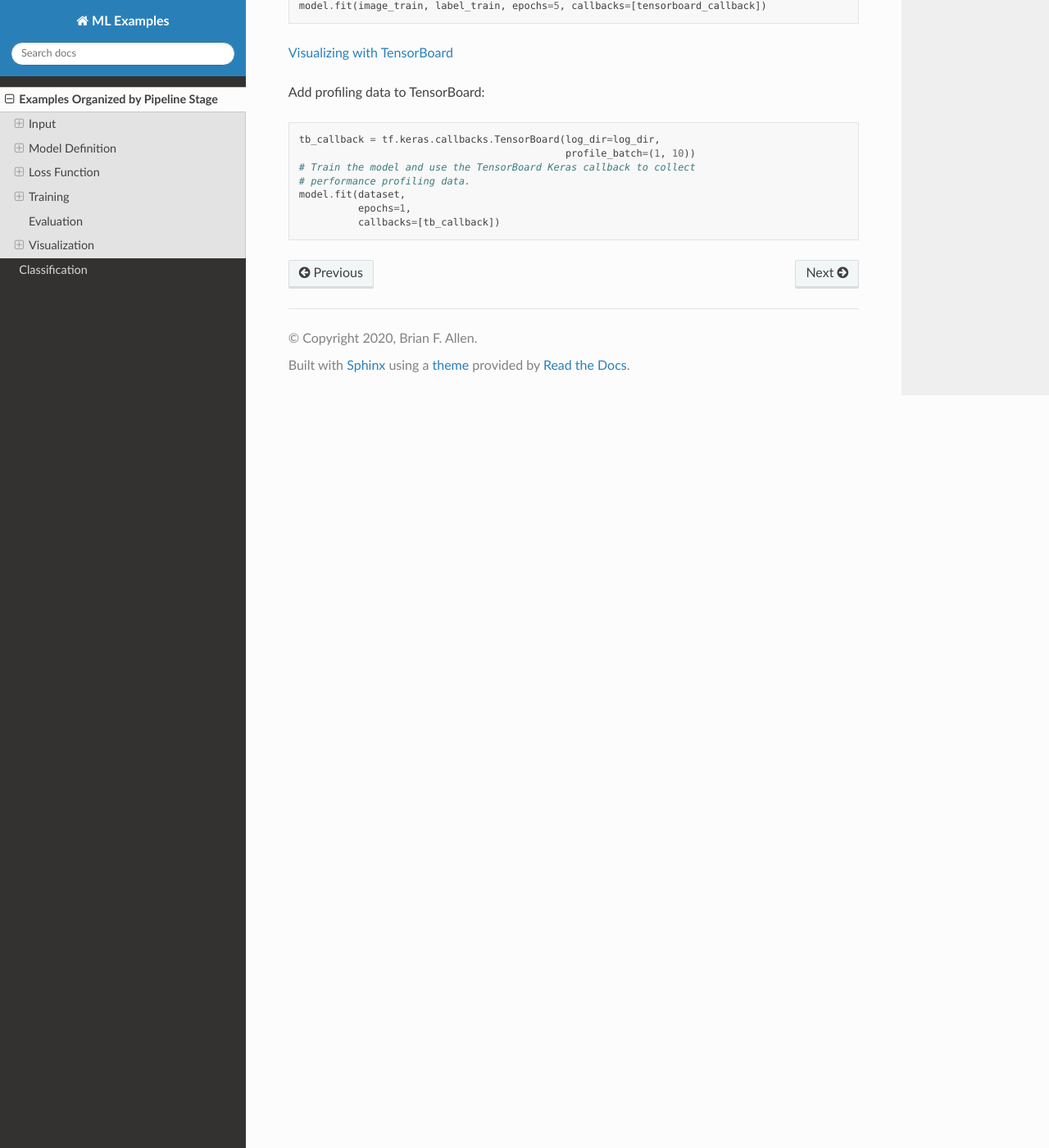
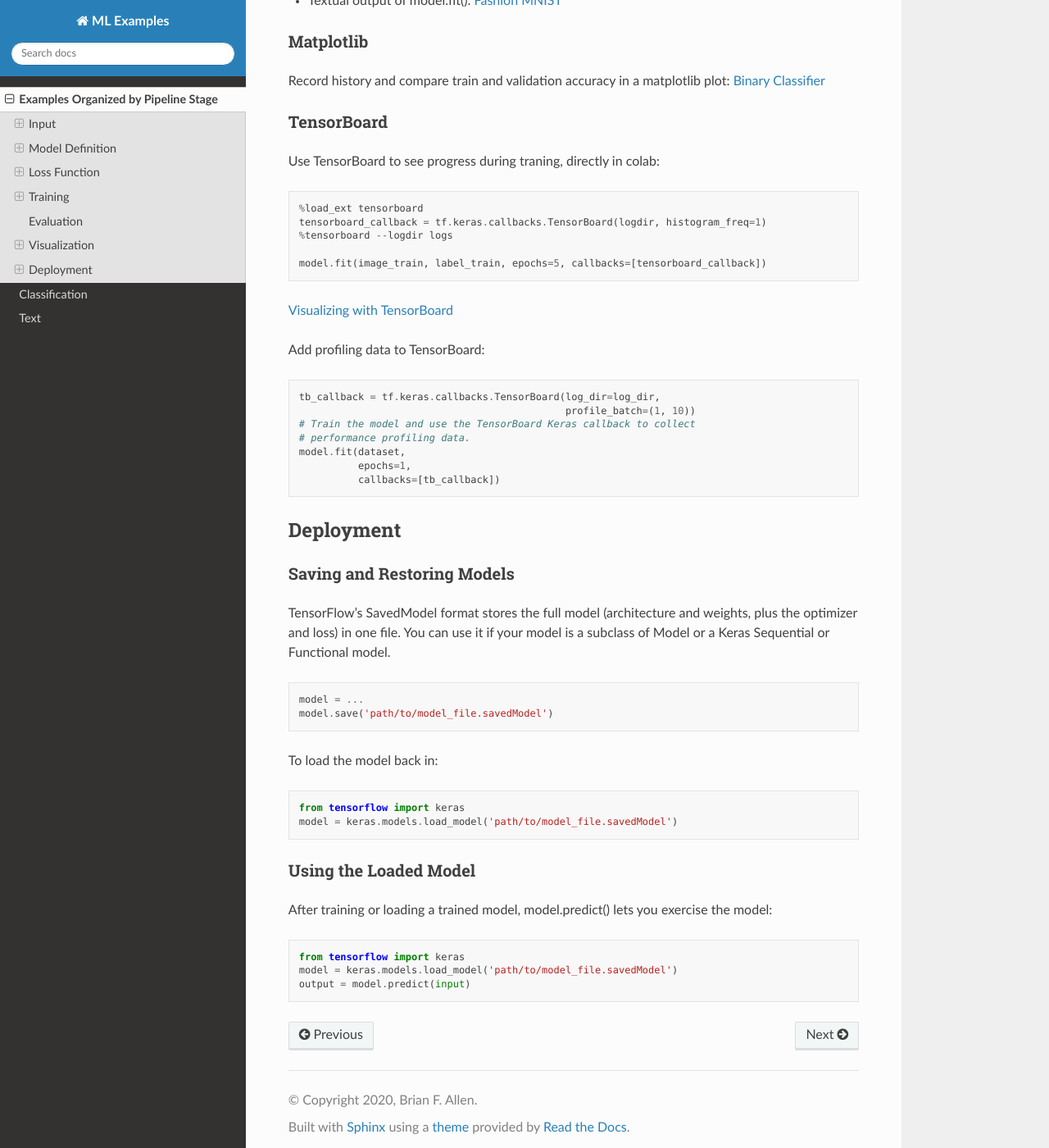
Before and after one commit to slightperturbation/ml_examples, a Sphinx documentation site: the page built from docs/source/pipeline.rst, in a window 1280 px wide and 1400 px high, scrolled down 5155 px. Shown: the whole window at 82% size. Built offline with Sphinx 7.4.7 and the Read the Docs theme 2.0.0, drawn with Linux system fonts in a browser that asks for light colours; some of the changed text lies outside the part shown.

Commit message:
Add sections on serialization and text.

```diff
--- a/docs/source/index.rst
+++ b/docs/source/index.rst
@@ -11,6 +11,7 @@
 
   pipeline.rst
   classification.rst
+  text.rst
 
 
 
--- a/docs/source/pipeline.rst
+++ b/docs/source/pipeline.rst
@@ -228,6 +228,23 @@
 
 `Learning Rate Callback <https://colab.research.google.com/github/slightperturbation/ml_examples/blob/master/ML_Examples_Training_Callbacks.ipynb#scrollTo=0ByKI22dcEmg>`_
 
+
+Restarting training from a saved model
+^^^^^^^^^^^^^^^^^^^^^^^^^^^^^^^^^^^^^^
+
+If a model has been saved to the Saved Model format, it's easy to restore and restart training. First, load the model from disk, then just call fit to restart training. This works because the Saved Model format also stores extras like the optimizer and loss function.
+
+.. code-block:: python
+
+    # Original training...
+    model.fit(input, labels)
+    model.save('the_model.SavedModel')
+
+    # Later, restore the model from disk and restart training
+    model = keras.models.load_model('the_model.SavedModel')
+    mode.fit(input, labels)
+
+
 Evaluation
 ----------
 
@@ -275,3 +292,37 @@
     model.fit(dataset,
               epochs=1,
               callbacks=[tb_callback])
+
+
+Deployment
+----------
+
+Saving and Restoring Models
+^^^^^^^^^^^^^^^^^^^^^^^^^^^
+
+TensorFlow's SavedModel format stores the full model (architecture and weights, plus the optimizer and loss) in one file. You can use it if your model is a subclass of Model or a Keras Sequential or Functional model.
+
+.. code-block:: python
+
+    model = ...
+    model.save('path/to/model_file.savedModel')
+
+
+To load the model back in:
+
+.. code-block:: python
+
+    from tensorflow import keras
+    model = keras.models.load_model('path/to/model_file.savedModel')
+
+
+Using the Loaded Model
+^^^^^^^^^^^^^^^^^^^^^^
+
+After training or loading a trained model, model.predict() lets you exercise the model:
+
+.. code-block:: python
+
+    from tensorflow import keras
+    model = keras.models.load_model('path/to/model_file.savedModel')
+    output = model.predict(input)
```
Also changed, not shown: docs/source/text.rst (added, +30 -0 lines).
